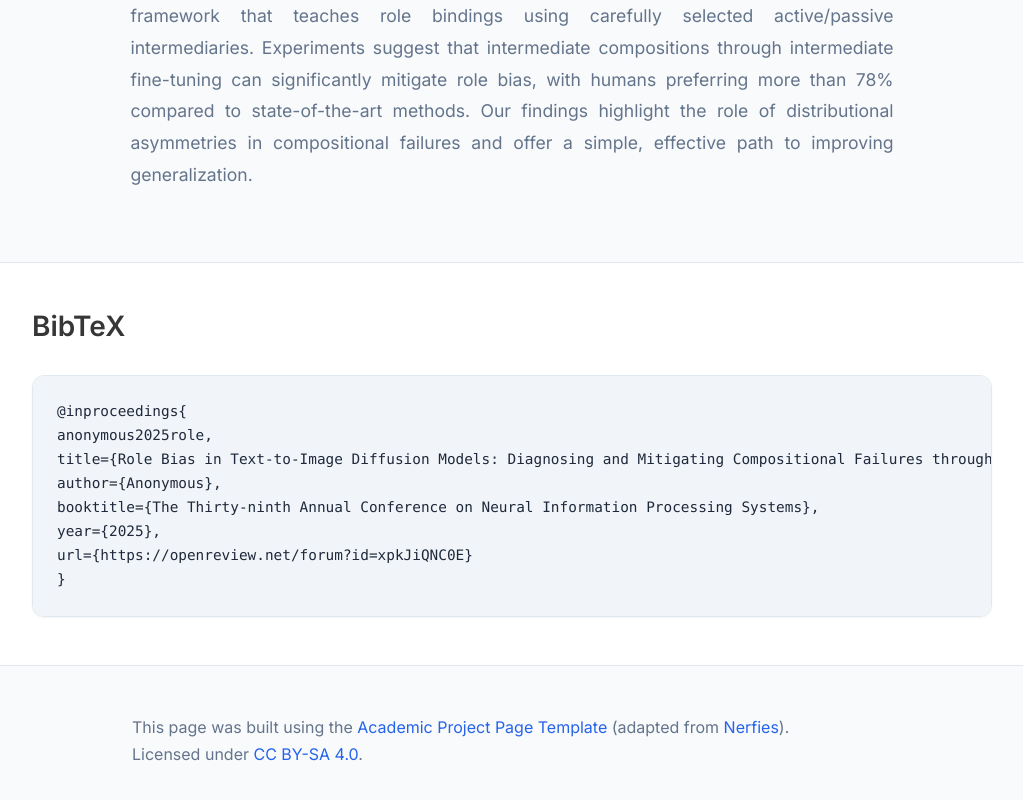
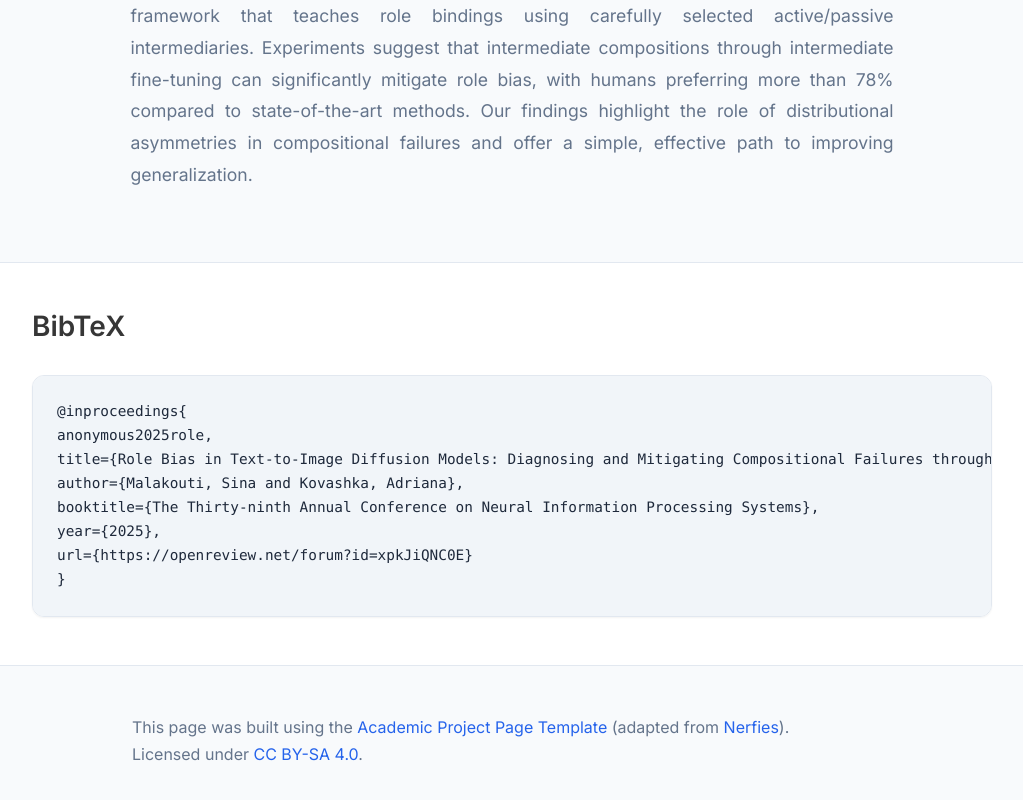
Before and after one commit to sinamalakouti/ReBind, a plain HTML site: page index.html in a window 1280 px wide. Shown: the part 1055-1855 px from the top of the page, without its empty margins (128-1151 px from the left). Drawn offline with Linux system fonts and the light colour scheme.

Commit message:
Update index.html

```diff
--- a/index.html
+++ b/index.html
@@ -124,7 +124,7 @@
         <pre id="bibtex-code"><code>@inproceedings{
 anonymous2025role,
 title={Role Bias in Text-to-Image Diffusion Models: Diagnosing and Mitigating Compositional Failures through Intermediate Decomposition},
-author={Anonymous},
+author={Malakouti, Sina and Kovashka, Adriana},
 booktitle={The Thirty-ninth Annual Conference on Neural Information Processing Systems},
 year={2025},
 url={https://openreview.net/forum?id=xpkJiQNC0E}
```
